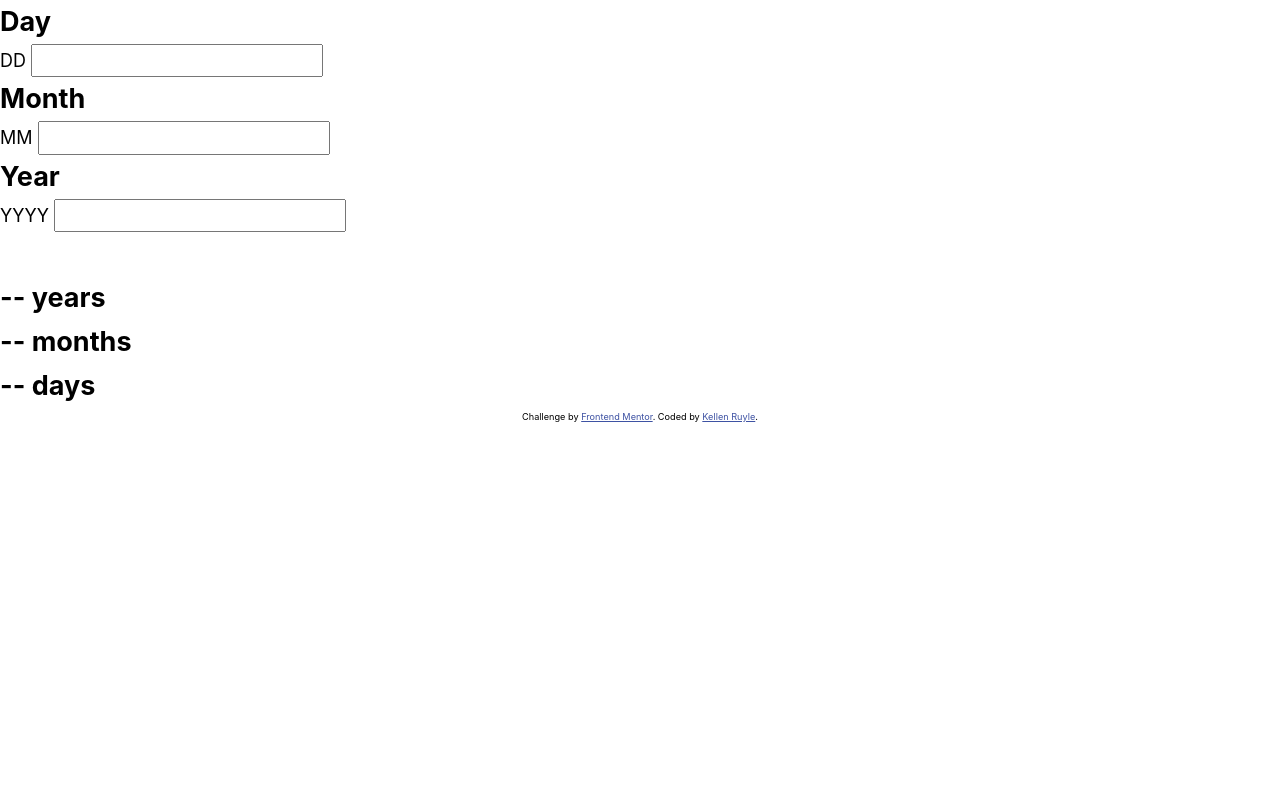
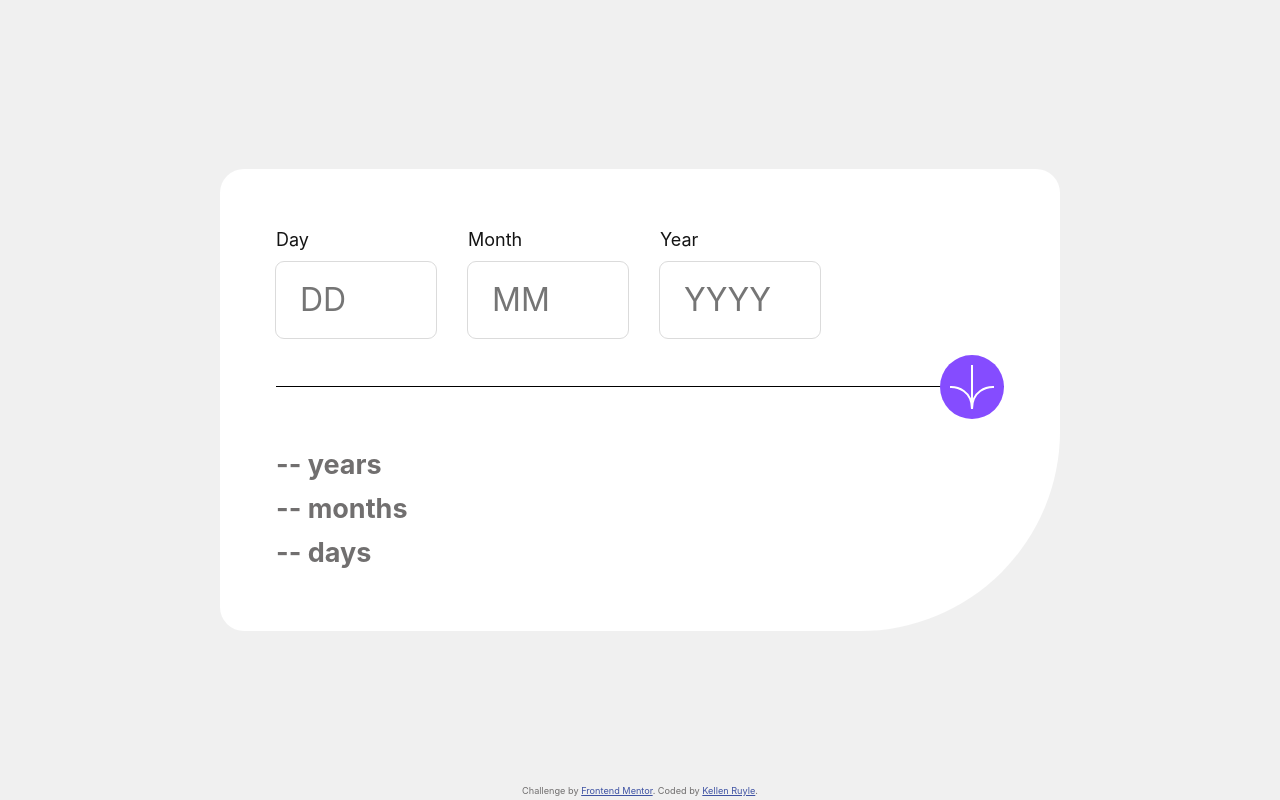
Before and after one commit to rule-kells/age-calculator-app-main, a website built with Vite: page index.html in a window 1280 px wide. Built offline with nearby package versions, Linux system fonts and the light colour scheme.

Commit message:
updated markup for semantic meaning and added classes to style. Updates sass files for styling

```diff
--- a/index.html
+++ b/index.html
@@ -5,35 +5,62 @@
     <meta name="viewport" content="width=device-width, initial-scale=1.0" />
     <script defer type="module" src="/main.js"></script>
     <title>Frontend Mentor | Age calculator app</title>
-    <link rel="stylesheet" href="/styles/main.scss" />
+    <link rel="preconnect" href="https://fonts.googleapis.com" />
+    <link rel="preconnect" href="https://fonts.gstatic.com" crossorigin />
+    <link
+      href="https://fonts.googleapis.com/css2?family=Poppins:ital,wght@0,400;0,700;0,800;1,400;1,700;1,800&display=swap"
+      rel="stylesheet"
+    />
     <link
       rel="icon"
       type="image/png"
       sizes="32x32"
       href="./assets/images/favicon-32x32.png"
     />
+    <link rel="stylesheet" href="/styles/main.scss" />
   </head>
   <body>
     <main>
-      <div class="card">
+      <div class="card container">
         <section class="card__top">
-          <form action="#">
-            <div class="">
-              <h1>Day</h1>
-              <label for="day">DD</label>
-              <input type="number" id="day" name="day" required />
+          <form class="form underline" action="#">
+            <div class="form__data form__data--day">
+              <label for="day">Day</label>
+              <input
+                type="number"
+                id="day"
+                name="day"
+                min="1"
+                max="31"
+                placeholder="DD"
+                required
+              />
             </div>
-            <div class="">
-              <h1>Month</h1>
-              <label for="">MM</label>
-              <input type="number" id="month" name="month" required />
+            <div class="form__data form__data--month">
+              <h1></h1>
+              <label for="month">Month</label>
+              <input
+                class="br"
+                type="number"
+                id="month"
+                min="1"
+                max="12"
+                name="month"
+                placeholder="MM"
+                required
+              />
             </div>
-            <div class="">
-              <h1>Year</h1>
-              <label for="">YYYY </label>
-              <input type="number" id="year" name="year" required />
+            <div class="form__data form__data--year">
+              <label for="year">Year</label>
+              <input
+                type="number"
+                id="year"
+                name="year"
+                placeholder="YYYY"
+                required
+              />
             </div>
-            <button type="submit">
+            <button class="btn" type="submit">
               <img src="./assets/images/icon-arrow.svg" alt="" />
             </button>
           </form>
--- a/styles/abstracts/_colors.scss
+++ b/styles/abstracts/_colors.scss
@@ -1,20 +1,21 @@
 $clr-palette: (
   primary: (
-    100: lightblue,
-    500: blue,
-    800: darkblue,
+    400: hsl(0, 100%, 67%),
+    500: hsl(259, 100%, 65%),
+    // 800: darkblue,
   ),
   neutral: (
-    50: white,
-    500: gray,
-    900: black,
+    200: #f0f0f0,
+    300: #dbdbdb,
+    600: #716f6f,
+    900: #141414,
   ),
   // clr-black: (
   //   "black": hsl(0, 0%, 0%),
   // ),
   // clr-white: (
   //   "white": hsl(0, 0%, 100%),
-  // ),,,,,
+  // ),,,,,,,,,,,,,,,
 );
 
 //this is largle based on Google's Material Theme
--- a/styles/abstracts/_functions.scss
+++ b/styles/abstracts/_functions.scss
@@ -19,6 +19,14 @@
   }
 }
 
+@function fw($value) {
+  @if map.has-key($fw, $value) {
+    @return map.get($fw, $value);
+  } @else {
+    @error '$sizes does not have that size!';
+  }
+}
+
 @function unit($unit) {
   @if map.has-key($units, $unit) {
     @return map.get($units, $unit);
--- a/styles/abstracts/_typography.scss
+++ b/styles/abstracts/_typography.scss
@@ -1,4 +1,4 @@
-$ff-primary: "Open Sans", sans-serif;
+$ff-primary: "Poppins", sans-serif;
 //$ff-secondary
 
 // $font-sizes: (
@@ -17,5 +17,8 @@ $font-sizes: (
   xs: 1rem,
 );
 
-$fw-400: 400;
-$fw-700: 700;
+$fw: (
+  400: 400,
+  700: 700,
+  800: 800,
+);
--- a/styles/abstracts/_units.scss
+++ b/styles/abstracts/_units.scss
@@ -13,7 +13,14 @@ $units: (
   16: 1rem,
   18: 1.125rem,
   20: 1.25rem,
+  24: 1.5rem,
   32: 2rem,
   36: 2.25rem,
+  48: 3rem,
+  56: 3.5rem,
+  64: 4rem,
+  100: 6.25rem,
+  200: 12.5rem,
   730: 45.625rem,
+  840: 52.5rem,
 );
--- a/styles/base/_general.scss
+++ b/styles/base/_general.scss
@@ -4,11 +4,24 @@
 // $clr-fg: #f3f3f3;
 
 body {
+  background-color: clr(neutral, 200);
+  color: clr(neutral, 600);
   font-size: fs(s);
-  font-weight: $fw-400;
+  font-weight: fw(400);
+  position: relative;
+  display: flex;
+  justify-content: center;
+  align-items: center;
+}
+
+main {
+  width: 100%;
 }
 
 .attribution {
+  inset: auto auto 0;
+  margin-inline: auto;
+  position: absolute;
   font-size: 11px;
   text-align: center;
 }
--- a/styles/utilities/_buttons.scss
+++ b/styles/utilities/_buttons.scss
@@ -1,3 +1,25 @@
-// .btn {
+@use "../abstracts/" as *;
 
-// }
+.btn {
+  position: absolute;
+
+  inset: auto 0 0;
+  transform: translate(0, 50%);
+
+  width: 100%;
+  width: unit(64);
+  height: unit(64);
+  background-color: clr(primary, 500);
+  border-radius: 50%;
+  margin-inline: auto;
+
+  display: flex;
+  justify-content: center;
+  align-items: center;
+  z-index: 2;
+
+  @include mq(tablet) {
+    inset: auto 56px 0 auto;
+    transform: translateY(50%);
+  }
+}
--- a/styles/utilities/_components.scss
+++ b/styles/utilities/_components.scss
@@ -1,10 +1,96 @@
 @use "../abstracts/" as *;
 
 .container {
-  width: clamp(20ch, 90%, unit(730));
+  width: clamp(20ch, 90%, unit(840));
   margin-inline: auto;
 }
 
-.flow > * + * {
-  margin-top: var(--spacer, 1rem);
+.card {
+  background-color: $clr-white;
+  border-radius: unit(24) unit(24) unit(100) unit(24);
+
+  @include mq(tablet) {
+    border-bottom-right-radius: unit(200);
+  }
 }
+
+.card__top {
+  position: relative;
+  padding: unit(48) unit(24) 0 unit(24);
+
+  @include mq(tablet) {
+    padding: unit(56) unit(56) 0 unit(56);
+  }
+}
+
+.card__bottom {
+  position: relative;
+  padding: 63px unit(24) unit(48) unit(24);
+  @include mq(tablet) {
+    padding: unit(56) unit(56) unit(56) unit(56);
+  }
+}
+
+.underline {
+  padding-bottom: 63px;
+  border-bottom: 1px solid black;
+
+  @include mq(tablet) {
+    padding-bottom: 47.5px;
+  }
+}
+
+.form {
+  display: flex;
+  gap: unit(16);
+
+  @include mq(tablet) {
+    gap: unit(32);
+  }
+
+  &__data {
+    // display: inline-block;
+    // width: 100%;
+
+    // & + & {
+    //   margin-left: 32px;
+    // }
+
+    & label {
+      color: clr(neutral, 900);
+      display: block;
+      margin-bottom: 4px;
+
+      @include mq(tablet) {
+        margin-bottom: 8px;
+      }
+    }
+
+    & input[type="number"] {
+      -webkit-appearance: textfield;
+      -moz-appearance: textfield;
+      appearance: textfield;
+      border: none;
+      outline: 1px solid clr(neutral, 300);
+      border-radius: unit(8);
+      padding: unit(12) unit(16) unit(12) unit(16);
+      font-size: unit(32);
+
+      max-width: 87px;
+
+      @include mq(tablet) {
+        max-width: 160px;
+        padding: unit(12) unit(24) unit(12) unit(24);
+      }
+
+      // &::placeholder {
+      //   font-weight: ;
+      // }
+
+      &::-webkit-inner-spin-button,
+      &::-webkit-outer-spin-button {
+        -webkit-appearance: none;
+      }
+    }
+  }
+}
--- a/styles/utilities/_typography-util.scss
+++ b/styles/utilities/_typography-util.scss
@@ -7,9 +7,28 @@
 }
 
 .fw-400 {
-  font-weight: $fw-400;
+  font-weight: fw(400);
+}
+
+.fw-400-italic {
+  font-weight: fw(400);
+  font-style: italic;
 }
 
 .fw-700 {
-  font-weight: $fw-700;
+  font-weight: fw(700);
 }
+
+.fw-700-italic {
+  font-weight: fw(700);
+  font-style: italic;
+}
+
+.fw-800 {
+  font-weight: fw(800);
+}
+
+.fw-800-italic {
+  font-weight: fw(800);
+  font-style: italic;
+}
```
